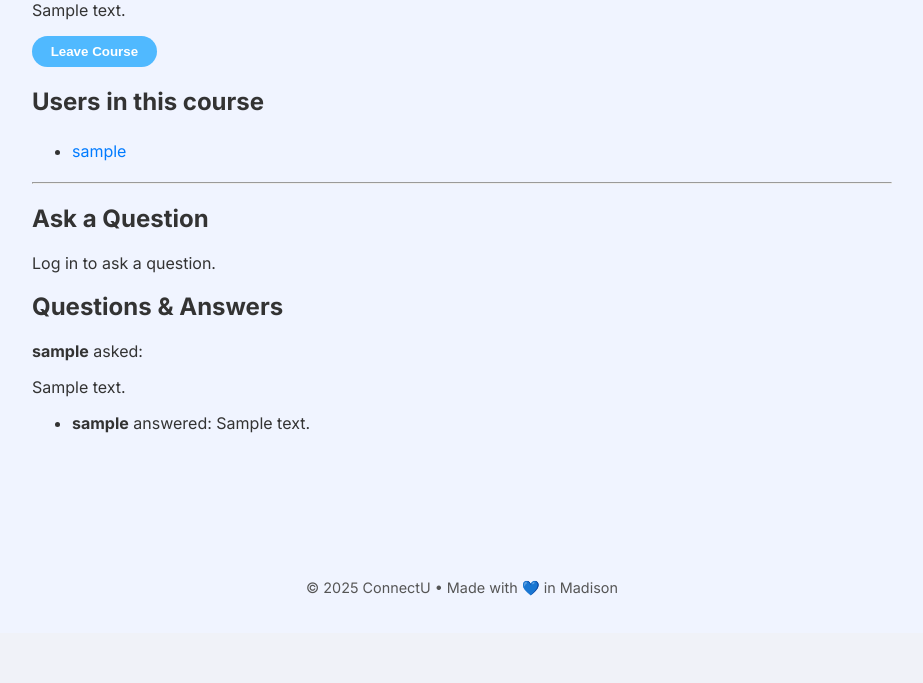
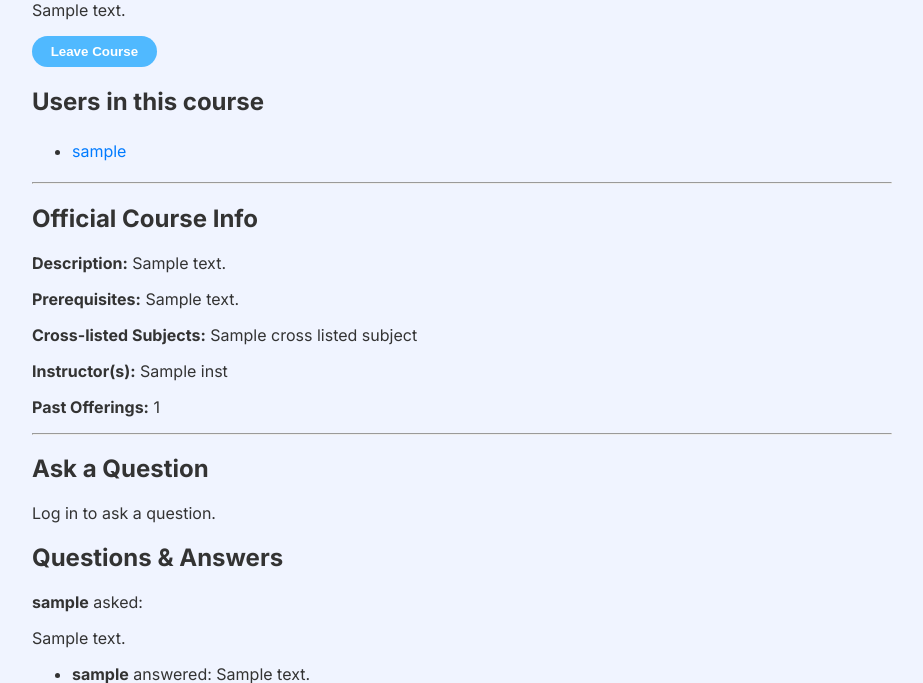
Before and after one commit to morganhoch/MadHacks2025Use, a Flask app: template connectu/templates/course_detail.html in a window 1280 px wide. Shown: the part 235-918 px from the top of the page, without its empty margins (178-1101 px from the left). Before the commit the page ends 831 px from the top, so only its background shows below. Run offline with Flask 3, Linux system fonts and the light colour scheme; tables that the repository leaves empty hold one stand-in row (values such as "Sample post"); the template is opened without the code that fills it: values that come from a table or form of the project are taken from there, most other values are stand-ins (such as "Sample title", 1, 10 or a date in 2020); parts of the project's set-up code (start-up, migrations or seed data) failed here and were passed over.

Commit message:
Update course_detail.html

```diff
--- a/connectu/templates/course_detail.html
+++ b/connectu/templates/course_detail.html
@@ -29,8 +29,31 @@
         <p>No one has joined this course yet.</p>
     {% endif %}
 
+    {% if madgrades %}
     <hr>
+    <h2>Official Course Info</h2>
+    <p><strong>Description:</strong> {{ madgrades.description or "N/A" }}</p>
+    <p><strong>Prerequisites:</strong> {{ madgrades.prerequisites or "None listed" }}</p>
+    <p><strong>Cross-listed Subjects:</strong>
+        {% if madgrades.cross_listed_subjects %}
+            {{ madgrades.cross_listed_subjects | join(", ") }}
+        {% else %}
+            None
+        {% endif %}
+    </p>
+    <p><strong>Instructor(s):</strong>
+        {% if madgrades.instructors %}
+            {% for inst in madgrades.instructors %}
+                {{ inst.name }}{% if not loop.last %}, {% endif %}
+            {% endfor %}
+        {% else %}
+            N/A
+        {% endif %}
+    </p>
+    <p><strong>Past Offerings:</strong> {{ madgrades.offerings_count or 0 }}</p>
+    {% endif %}
 
+    <hr>
     <h2>Ask a Question</h2>
     {% if session.user %}
         <form method="POST">
```
